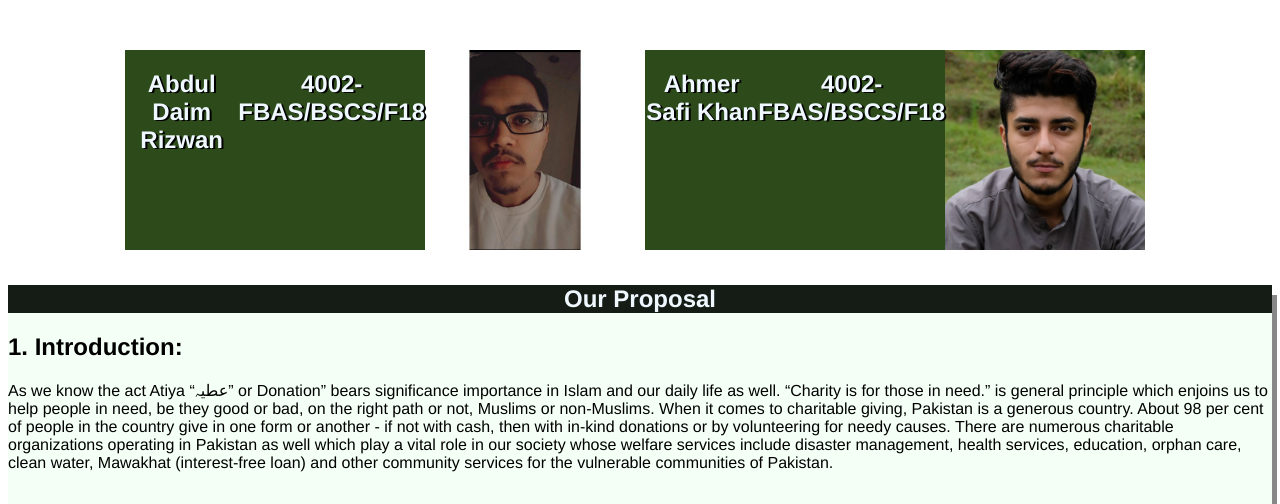
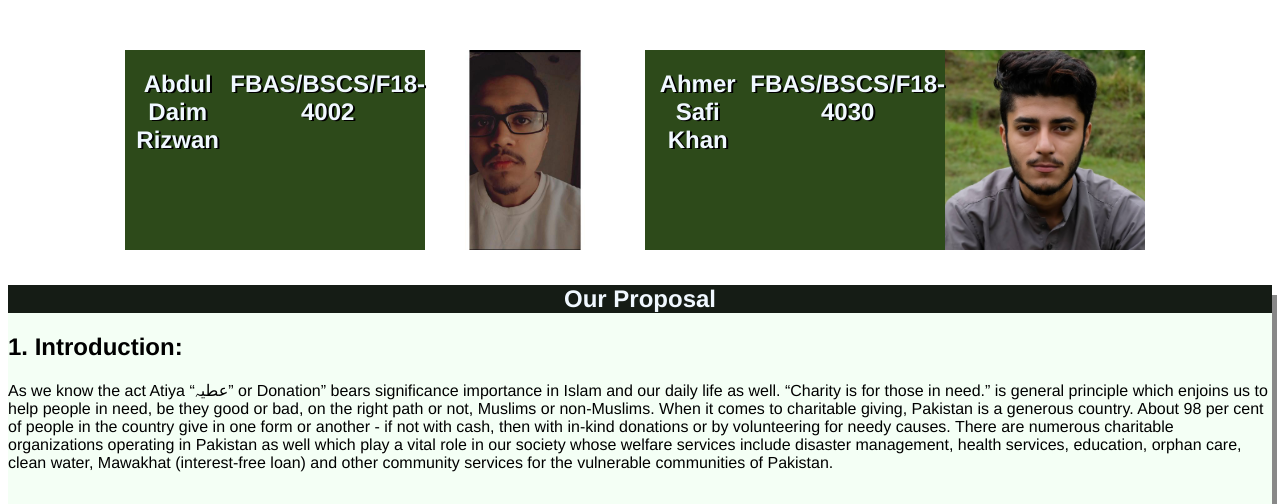
Before and after one commit to AbdulDaim00/AtiyatTest.github.io, a plain HTML site: page index.html in a window 1280 px wide. Shown: the part 596-1100 px from the top of the page. Drawn offline with Linux system fonts and the light colour scheme.

Commit message:
Update index.html

```diff
--- a/index.html
+++ b/index.html
@@ -22,12 +22,12 @@
         <div class="MembersContainer">
             <div class="name1">
                 <h2>Abdul Daim Rizwan</h2><br>
-                <h2>4002-FBAS/BSCS/F18</h2>
+                <h2>FBAS/BSCS/F18-4002</h2>
                 <img src="Asset\Daim.jpg" alt="Daim" >
             </div>
             <div class="name2">
                 <h2>Ahmer Safi Khan</h2><br>
-                <h2>4002-FBAS/BSCS/F18</h2>
+                <h2>FBAS/BSCS/F18-4030</h2>
                 <img src="Asset\ahmer.JPG" alt="Ahmer" >
 
             </div>
```
